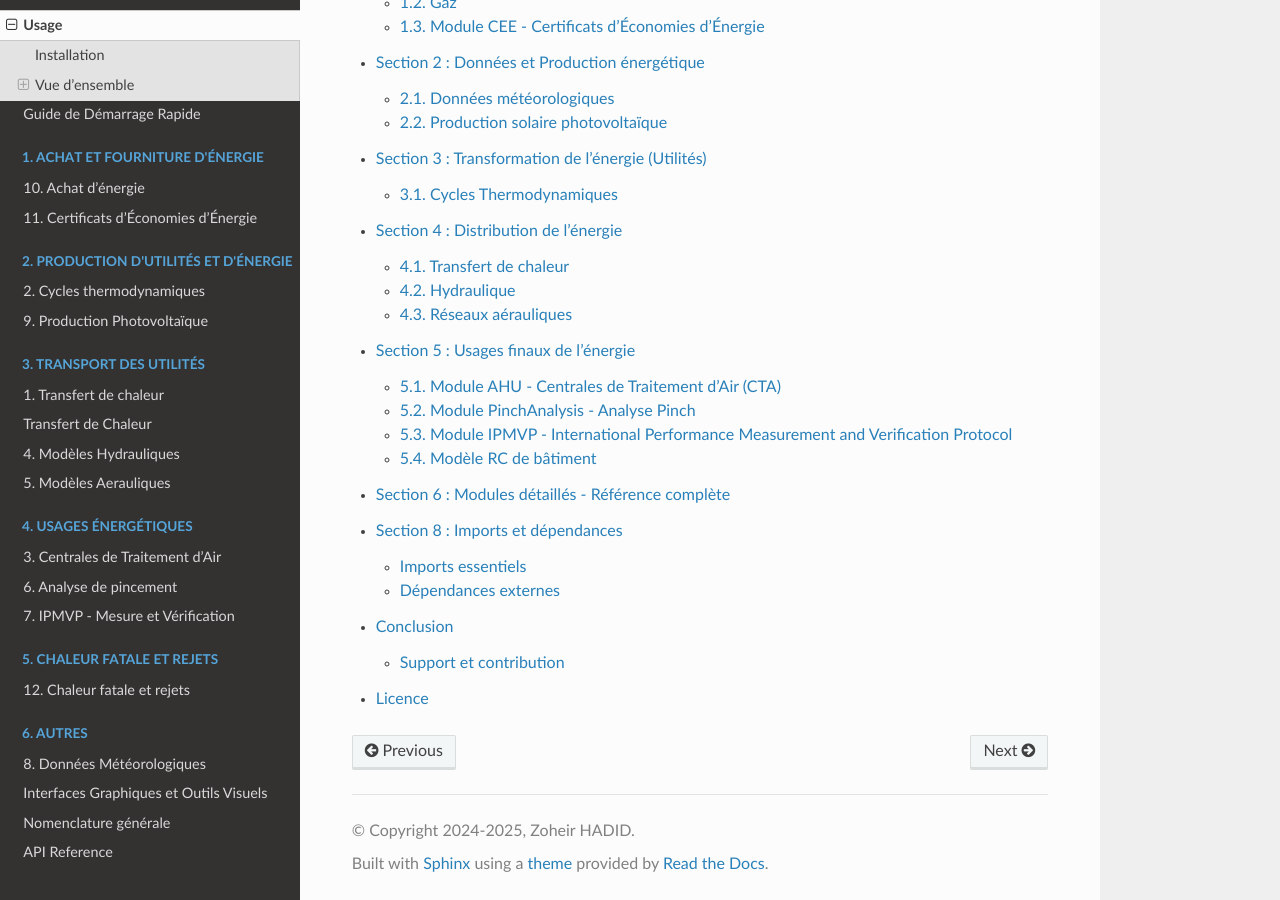
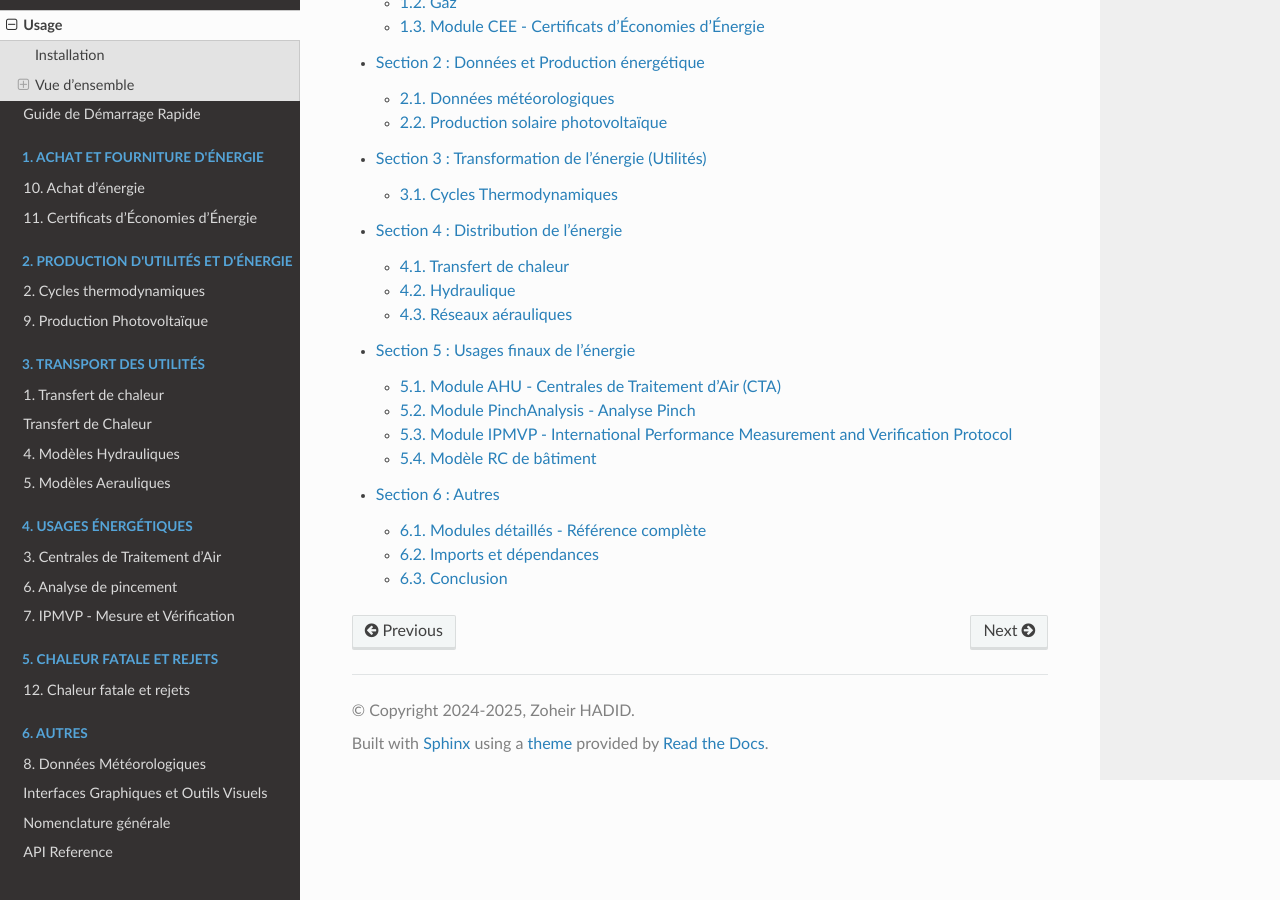
Before and after one commit to ZoheirHADID/EnergySystemModels-fr, a Sphinx documentation site: the page built from docs/source/usage.rst, in a window 1280 px wide and 900 px high, scrolled down 744 px. Built offline with Sphinx 7.4.7 and the Read the Docs theme 3.1.0, drawn with Linux system fonts in a browser that asks for light colours; pages that are not in the unit, such as notebooks, are missing from menus; part of the change alters nothing that is shown.

Commit message:
2026-02-09-002

```diff
--- a/docs/source/usage.rst
+++ b/docs/source/usage.rst
@@ -34,6 +34,4 @@ Cette documentation est organisée selon la **chaîne de valeur énergétique**,
    usage/section-3-transformation
    usage/section-4-distribution
    usage/section-5-usages-finaux
-   usage/section-6-modules-detailles
-   usage/section-8-imports-dependances
-   usage/conclusion
+   usage/section-6-autres
--- /dev/null
+++ b/docs/source/usage/section-6-autres.rst
@@ -0,0 +1,161 @@
+================================================================================
+Section 6 : Autres
+================================================================================
+
+6.1. Modules détaillés - Référence complète
+--------------------------------------------
+
+Pour une documentation détaillée de chaque module, consultez les pages suivantes :
+
+.. toctree::
+   :maxdepth: 2
+   :caption: Modules disponibles
+
+   modules/turpe
+   modules/cee
+   modules/openweathermap
+   modules/meteociel
+   modules/pv
+   modules/thermodynamic_cycles
+   modules/heat_transfer
+   modules/hydraulic
+   modules/ahu
+   modules/pinch_analysis
+   modules/ipmvp
+   modules/building_model
+
+6.2. Imports et dépendances
+----------------------------
+
+Imports essentiels
+~~~~~~~~~~~~~~~~~~
+
+.. code-block:: python
+
+   # Modules de base
+   import numpy as np
+   import pandas as pd
+   import matplotlib.pyplot as plt
+
+   # Modules EnergySystemModels par domaine
+
+   # Facturation et finance
+   from energysystemmodels.Facture.TURPE import TURPEProfil, TURPECalculateur
+   from energysystemmodels.CEE import *
+
+   # Données météorologiques
+   from energysystemmodels.OpenWeatherMap import OpenWeatherMapClient
+   from energysystemmodels.MeteoCiel import MeteoCielClient, DJUCalculator
+
+   # Production énergétique
+   from energysystemmodels.PV import PVSystem, ShadingProfile
+
+   # Thermodynamique
+   from energysystemmodels.ThermodynamicCycles import (
+       RefrigerationCycle, HeatPump, Source, Sink,
+       Compressor, Evaporator, Condenser, ExpansionValve
+   )
+
+   # Transfert de chaleur
+   from energysystemmodels.HeatTransfer import (
+       CompositeWall, Layer, PlateHeatExchanger, PipeInsulation
+   )
+
+   # Hydraulique et aéraulique
+   from energysystemmodels.Hydraulic import (
+       StraightPipe, TA_Valve, AirDuct, Singularity
+   )
+
+   # CTA et traitement d'air
+   from energysystemmodels.AHU import (
+       FreshAir, HeatingCoil, CoolingCoil, Humidifier, Fan
+   )
+
+   # Analyse et optimisation
+   from energysystemmodels.PinchAnalysis import PinchAnalysis, Stream
+   from energysystemmodels.IPMVP import IPMVPModel, IPMVPReport
+
+   # Modélisation bâtiment
+   from energysystemmodels.BuildingModel import RC_Model, RC_Model_Advanced
+
+   # Utilitaires
+   from energysystemmodels.utils import (
+       APIConnector, ParallelCalculator
+   )
+   from energysystemmodels.visualization import EnergyPlotter
+   from energysystemmodels.exceptions import (
+       EnergySystemError, ConfigurationError,
+       CalculationError, DataError
+   )
+
+Dépendances externes
+~~~~~~~~~~~~~~~~~~~~
+
+Le package EnergySystemModels nécessite les dépendances suivantes :
+
+.. code-block:: text
+
+   numpy>=1.20.0
+   pandas>=1.3.0
+   matplotlib>=3.4.0
+   scipy>=1.7.0
+   pvlib>=0.9.0
+   CoolProp>=6.4.0
+   requests>=2.26.0
+   psychrolib>=2.5.0
+
+Installation complète avec toutes les dépendances :
+
+.. code-block:: console
+
+   $ pip install EnergySystemModels[all]
+
+Installation minimale :
+
+.. code-block:: console
+
+   $ pip install EnergySystemModels
+
+Installation pour des modules spécifiques :
+
+.. code-block:: console
+
+   $ pip install EnergySystemModels[pv]        # Photovoltaïque uniquement
+   $ pip install EnergySystemModels[hvac]      # CVC uniquement
+   $ pip install EnergySystemModels[analysis]  # Analyse uniquement
+
+6.3. Conclusion
+---------------
+
+Cette documentation couvre l'ensemble des fonctionnalités d'EnergySystemModels selon la chaîne de valeur énergétique :
+
+1. **Achat et Facturation** : TURPE, CEE
+2. **Données et Production** : Météo, PV
+3. **Transformation** : Cycles thermodynamiques
+4. **Distribution** : Transfert de chaleur, Hydraulique, Aéraulique
+5. **Usages finaux** : CTA, Pinch, IPMVP, Modèle RC
+
+Pour plus d'informations, consultez :
+
+- Documentation complète : https://energysystemmodels.readthedocs.io
+- Code source : https://github.com/your-repo/EnergySystemModels
+- Exemples : https://github.com/your-repo/EnergySystemModels/tree/main/examples
+- Issues : https://github.com/your-repo/EnergySystemModels/issues
+
+Support et contribution
+~~~~~~~~~~~~~~~~~~~~~~~~
+
+Pour toute question ou contribution :
+
+- Email : support@energysystemmodels.com
+- Forum : https://forum.energysystemmodels.com
+- Slack : https://energysystemmodels.slack.com
+
+Licence
+~~~~~~~
+
+EnergySystemModels est distribué sous licence MIT.
+
+Copyright (c) 2024 EnergySystemModels Contributors
+
+Pour les détails complets de la licence, voir le fichier LICENSE dans le dépôt source.
```
